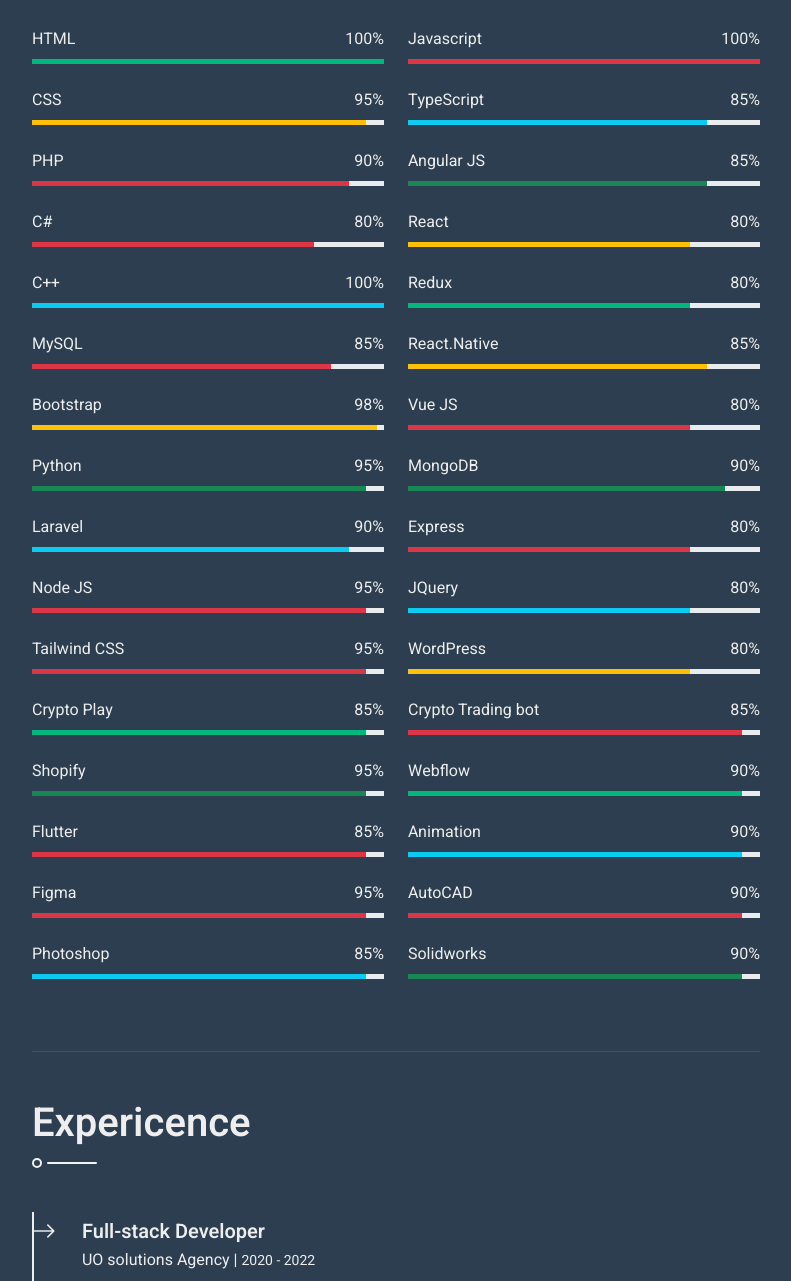
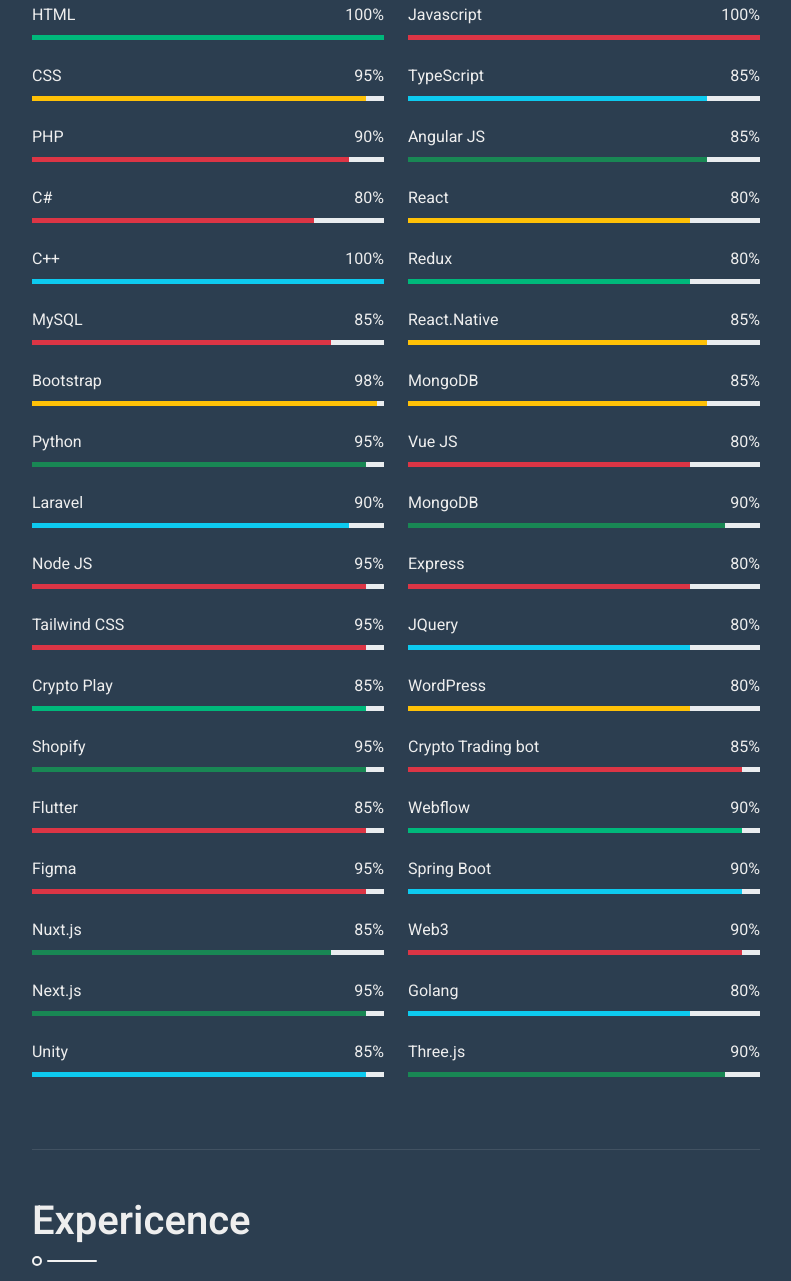
Before and after one commit to SaikaKisami/Adan-France, a plain HTML site: page index.html in a window 1280 px wide. Shown: the part 760-2041 px from the top of the page, without its empty margins (438-1229 px from the left). Drawn offline with nearby package versions, Linux system fonts and the light colour scheme.

Commit message:
CV update

```diff
--- a/index.html
+++ b/index.html
@@ -45,7 +45,7 @@
                 <div class="col-lg-4 sticky-lg-top vh-100">
                     <div class="d-flex flex-column h-100 text-center overflow-auto shadow">
                         <img class="w-100 img-fluid mb-4" src="img/profile.jpg" alt="Image">
-                        <h1 class="text-primary mt-2">Adan Barnett</h1>
+                        <h1 class="text-primary mt-2">Saika Kisami</h1>
                         <div class="mb-4" style="height: 22px;">
                             <h4 class="typed-text-output d-inline-block text-light"></h4>
                             <div class="typed-text d-none"> Web Developer, Web Designer, Front End Developer, Machine Engineer, Blockchain Developer, Full Stack Developer, Graphic designer, Apps Designer, Apps Developer</div>
@@ -71,10 +71,10 @@
                             Proven ability to work collaboratively with cross-functional teams to deliver high-quality products on time and within budget. Seeking a challenging position in web development.</p>
                             <div class="row mb-4">
                                 <div class="col-sm-6 py-1">
-                                <span class="fw-medium text-primary">Name:</span> Adan Barnett
+                                    <span class="fw-medium text-primary">Name:</span> Saika Kisami
                                 </div>
                                 <div class="col-sm-6 py-1">
-                                <span class="fw-medium text-primary">Birthday:</span> 14 January 1991
+                                    <span class="fw-medium text-primary">Birthday:</span> 14 January 1990
                                 </div>
                                 <div class="col-sm-6 py-1">
                                     <span class="fw-medium text-primary">Degree:</span> Bachelor
@@ -89,7 +89,7 @@
                                     <span class="fw-medium text-primary">Email:</span> adanbarnett114@gmail.com
                                 </div>
                                 <div class="col-sm-6 py-1">
-                                <span class="fw-medium text-primary">Address:</span> 76 avenue du Marechal Juin Saint-louis City, Alsace, France
+                                    <span class="fw-medium text-primary">Address:</span> Kenedy Texas US
                                 </div>
                                 <div class="col-sm-6 py-1">
                                     <span class="fw-medium text-primary">Freelance:</span> Available
@@ -269,7 +269,25 @@
                                 </div>
                                 <div class="skill mb-4">
                                     <div class="d-flex justify-content-between">
-                                        <p class="mb-2">Photoshop</p>
+                                        <p class="mb-2">Nuxt.js</p>
+                                        <p class="mb-2">85%</p>
+                                    </div>
+                                    <div class="progress">
+                                        <div class="progress-bar bg-success" role="progressbar" aria-valuenow="85" aria-valuemin="0" aria-valuemax="100"></div>
+                                    </div>
+                                </div>
+                                <div class="skill mb-4">
+                                    <div class="d-flex justify-content-between">
+                                        <p class="mb-2">Next.js</p>
+                                        <p class="mb-2">95%</p>
+                                    </div>
+                                    <div class="progress">
+                                        <div class="progress-bar bg-success" role="progressbar" aria-valuenow="95" aria-valuemin="0" aria-valuemax="100"></div>
+                                    </div>
+                                </div>
+                                <div class="skill mb-4">
+                                    <div class="d-flex justify-content-between">
+                                        <p class="mb-2">Unity</p>
                                         <p class="mb-2">85%</p>
                                     </div>
                                     <div class="progress">
@@ -326,6 +344,15 @@
                                 <div class="skill mb-4">
                                     <div class="d-flex justify-content-between">
                                         <p class="mb-2">React.Native</p>
+                                        <p class="mb-2">85%</p>
+                                    </div>
+                                    <div class="progress">
+                                        <div class="progress-bar bg-warning" role="progressbar" aria-valuenow="85" aria-valuemin="0" aria-valuemax="100"></div>
+                                    </div>
+                                </div>
+                                <div class="skill mb-4">
+                                    <div class="d-flex justify-content-between">
+                                        <p class="mb-2">MongoDB</p>
                                         <p class="mb-2">85%</p>
                                     </div>
                                     <div class="progress">
@@ -397,7 +424,7 @@
                                 </div>
                                 <div class="skill mb-4">
                                     <div class="d-flex justify-content-between">
-                                        <p class="mb-2">Animation</p>
+                                        <p class="mb-2">Spring Boot</p>
                                         <p class="mb-2">90%</p>
                                     </div>
                                     <div class="progress">
@@ -406,7 +433,7 @@
                                 </div>
                                 <div class="skill mb-4">
                                     <div class="d-flex justify-content-between">
-                                        <p class="mb-2">AutoCAD</p>
+                                        <p class="mb-2">Web3</p>
                                         <p class="mb-2">90%</p>
                                     </div>
                                     <div class="progress">
@@ -415,11 +442,20 @@
                                 </div>
                                 <div class="skill mb-4">
                                     <div class="d-flex justify-content-between">
-                                        <p class="mb-2">Solidworks</p>
+                                        <p class="mb-2">Golang</p>
+                                        <p class="mb-2">80%</p>
+                                    </div>
+                                    <div class="progress">
+                                        <div class="progress-bar bg-info" role="progressbar" aria-valuenow="80" aria-valuemin="0" aria-valuemax="100"></div>
+                                    </div>
+                                </div>
+                                <div class="skill mb-4">
+                                    <div class="d-flex justify-content-between">
+                                        <p class="mb-2">Three.js</p>
                                         <p class="mb-2">90%</p>
                                     </div>
                                     <div class="progress">
-                                        <div class="progress-bar bg-success" role="progressbar" aria-valuenow="95" aria-valuemin="0" aria-valuemax="100"></div>
+                                        <div class="progress-bar bg-success" role="progressbar" aria-valuenow="90" aria-valuemin="0" aria-valuemax="100"></div>
                                     </div>
                                 </div>
                             </div>
```
Also changed, not shown: img/profile1.jpg (added), 1 other file. Lines whose indentation alone changed are shown as unchanged.
